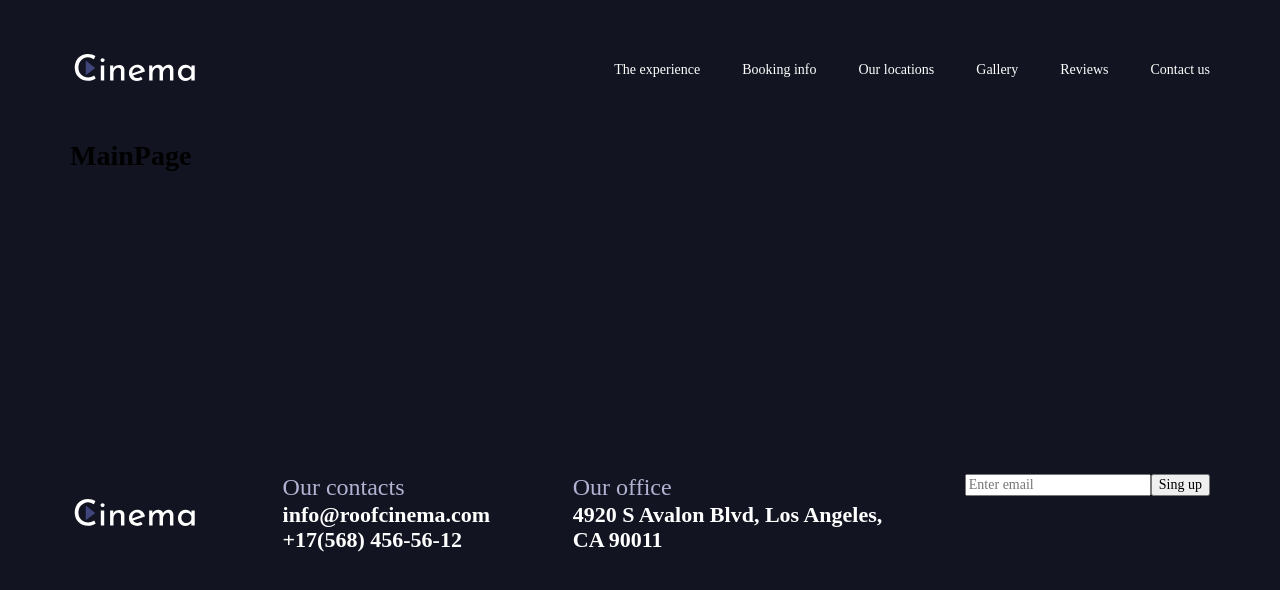
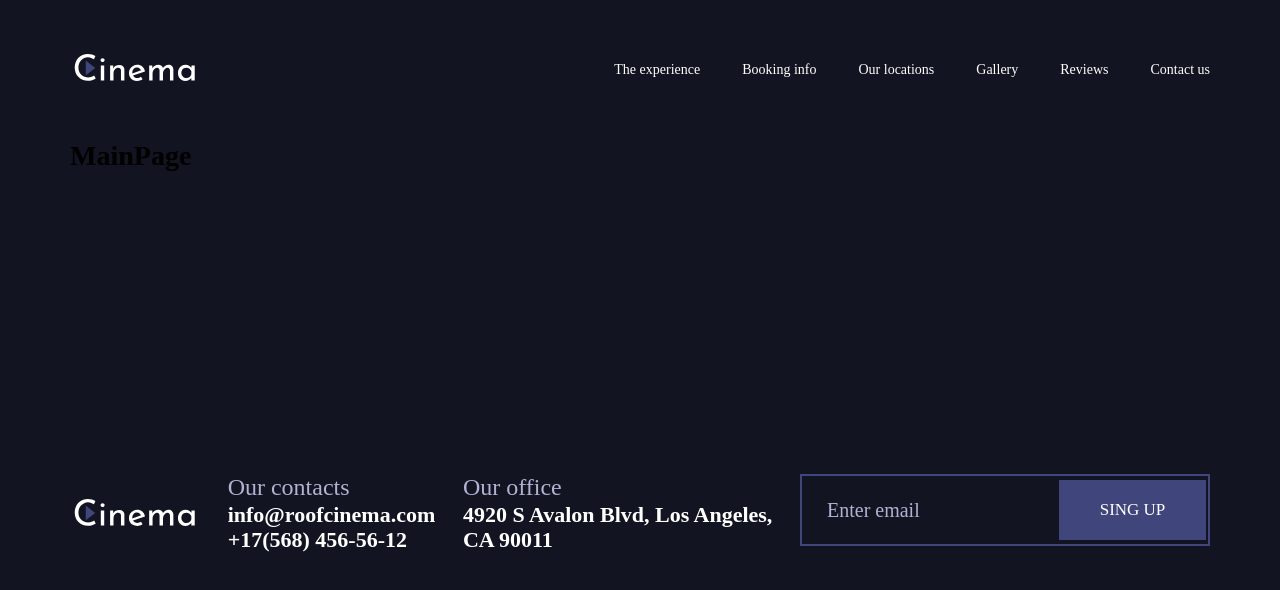
Before and after one commit to itpersonage/Cinema, a React (Create React App) app: page / in a window 1280 px wide. Shown: the top 590 px of the page. Built offline with nearby package versions, Linux system fonts and the light colour scheme; a web font is replaced by a local one.

Commit message:
footer 100%

```diff
--- a/src/Components/Commons/Footer/Footer.module.scss
+++ b/src/Components/Commons/Footer/Footer.module.scss
@@ -1,4 +1,4 @@
-@import  './../../../assets/style/main.scss';
+@import './../../../assets/style/main.scss';
 
 .footer_contact {
   display: flex;
@@ -15,4 +15,36 @@
     font-size: 22px;
     font-weight: 600;
   }
+
+  form {
+    position: relative;
+
+    input {
+      height: 72px;
+      width: 410px;
+      background-color: transparent;
+      border: 2px solid $color-light;
+      font-size: 20px;
+      padding-left: 25px;
     }
+
+    input::placeholder {
+        color: $txt-light;
+    }
+  }
+}
+
+
+.subscribe_form__btn {
+  height: 60px;
+  width: 147px;
+  position: absolute;
+  right: 4px;
+  top: 6px;
+  bottom: 6px;
+  background-color: $color-light;
+  border: none;
+  color: white;
+  font-size: 17px;
+  text-transform: uppercase;
+}
--- a/src/Components/Commons/Footer/index.tsx
+++ b/src/Components/Commons/Footer/index.tsx
@@ -24,14 +24,15 @@ export const Footer = () => {
             </Link>
             <Link to="./contact_tel">CA 90011</Link>
           </div>
-
         </div>
-        <div className={style.footer__subscribe}>
-            <form>
-                <input type='email' placeholder='Enter email' />
-                <button type='submit'>Sing up</button>
-            </form>
-          </div>
+        <div className={style.footer_subscribe}>
+          <form className={style.subscribe_form}>
+            <input className={style.subscribe_form__input} type="email" placeholder="Enter email" />
+            <button className={style.subscribe_form__btn} type="submit">
+              Sing up
+            </button>
+          </form>
+        </div>
       </div>
     </div>
   );
--- a/src/assets/style/vars.scss
+++ b/src/assets/style/vars.scss
@@ -13,6 +13,7 @@ $background: #fafafa;
 
 //cinema colors
 $main-color: #121521;
+$color-light: #40467C;
 $txt-light: #B2B2D3;
 
 
```
Lines whose indentation alone changed are shown as unchanged.
